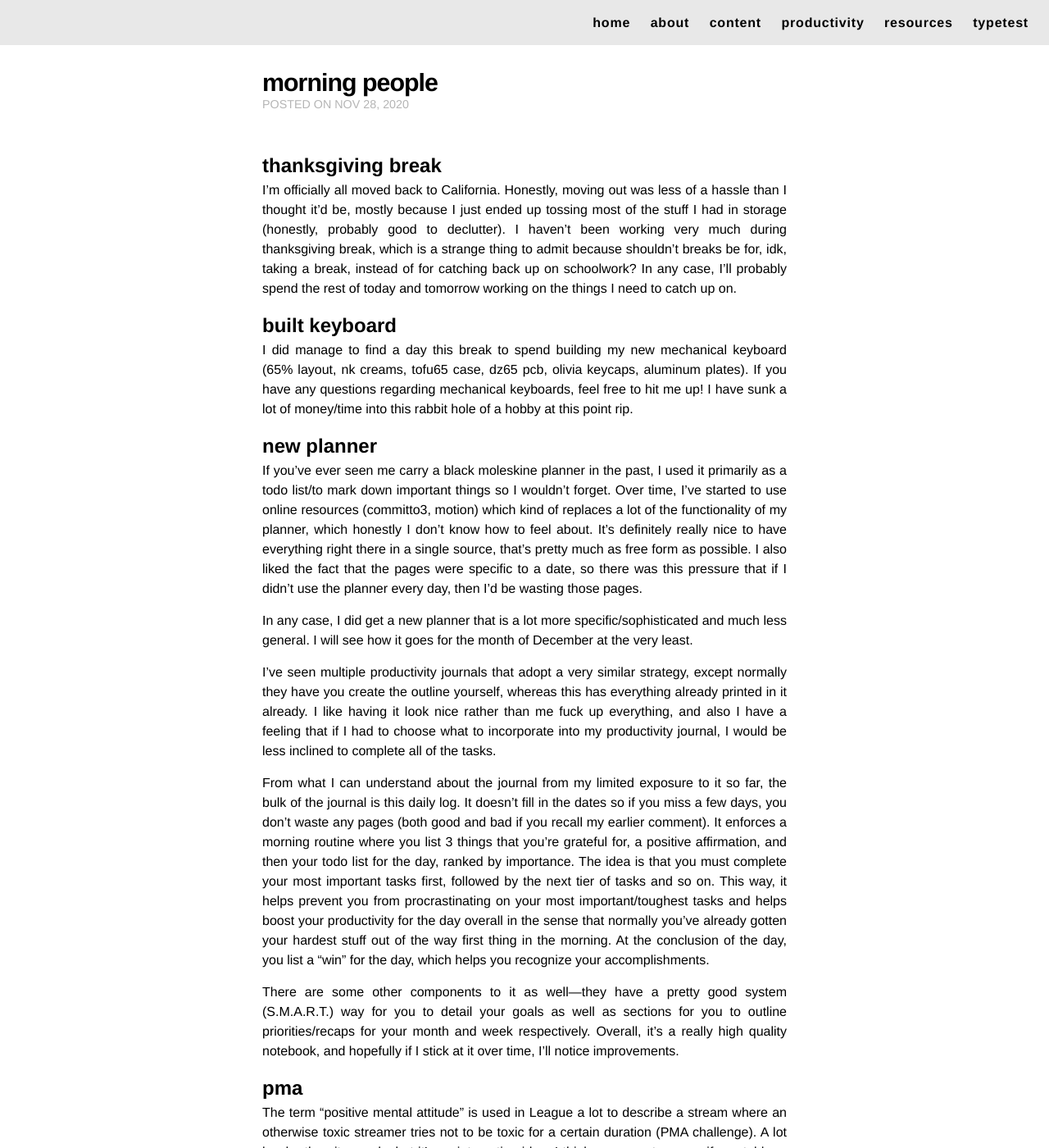
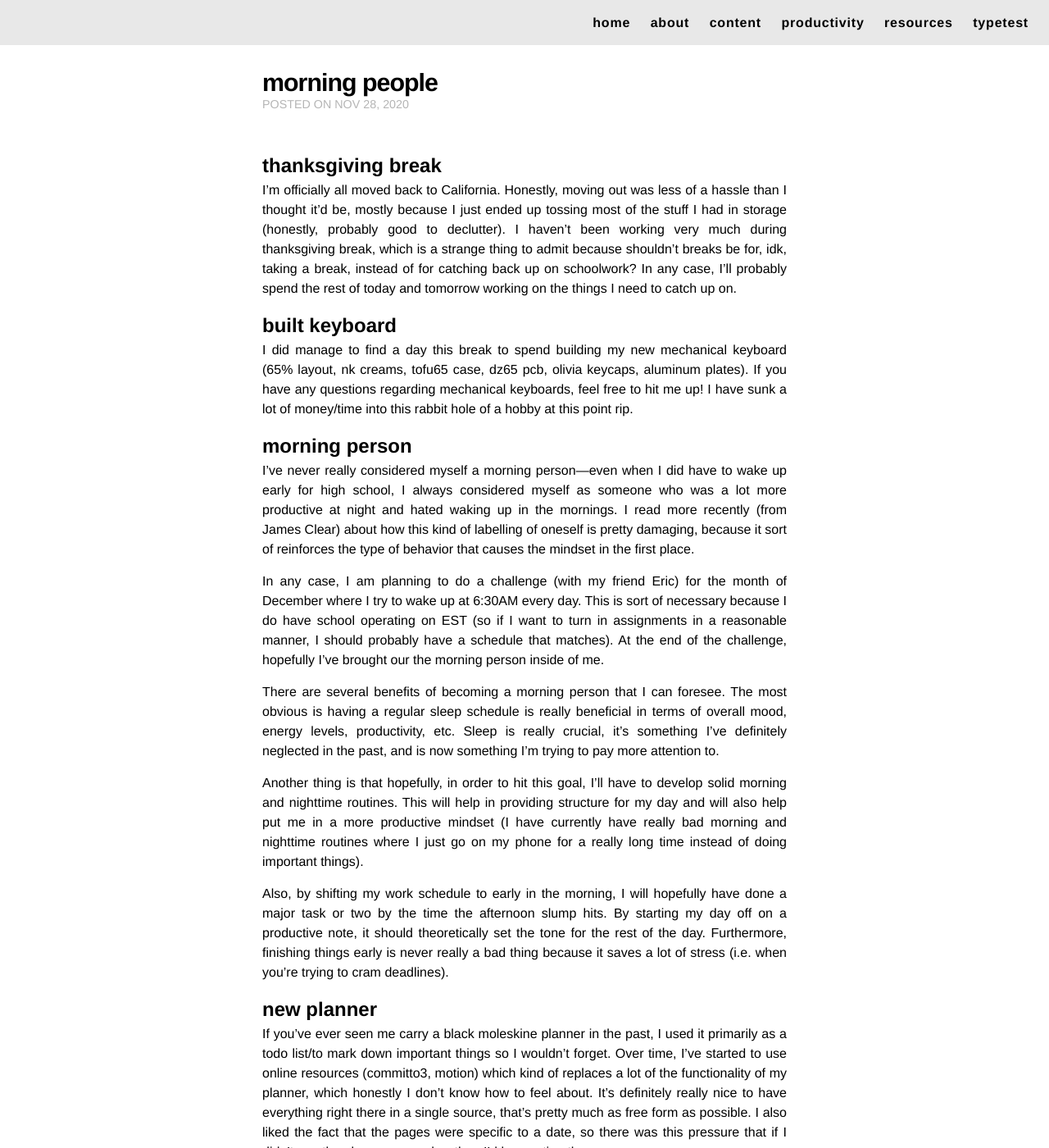
Before and after one commit to alexjwang/personal-blog, a Jekyll site: the page built from _posts/2020-11-28-morning-people.markdown, in a window 1280 px wide and 1400 px high. Shown: the whole window at 82% size. Built offline with Jekyll 4.4.1, drawn with Linux system fonts in a browser that asks for light colours; nearby versions of some CDN libraries.

Commit message:
morning ppl added sleep challenge

```diff
--- a/_posts/2020-11-28-morning-people.markdown
+++ b/_posts/2020-11-28-morning-people.markdown
@@ -9,6 +9,17 @@ I'm officially all moved back to California. Honestly, moving out was less of a
 
 ## built keyboard
 I did manage to find a day this break to spend building my new mechanical keyboard (65% layout, nk creams, tofu65 case, dz65 pcb, olivia keycaps, aluminum plates). If you have any questions regarding mechanical keyboards, feel free to hit me up! I have sunk a lot of money/time into this rabbit hole of a hobby at this point rip.
+
+## morning person
+I've never really considered myself a morning person—even when I did have to wake up early for high school, I always considered myself as someone who was a lot more productive at night and hated waking up in the mornings. I read more recently (from James Clear) about how this kind of labelling of oneself is pretty damaging, because it sort of reinforces the type of behavior that causes the mindset in the first place.
+
+In any case, I am planning to do a challenge (with my friend Eric) for the month of December where I try to wake up at 6:30AM every day. This is sort of necessary because I do have school operating on EST (so if I want to turn in assignments in a reasonable manner, I should probably have a schedule that matches). At the end of the challenge, hopefully I've brought our the morning person inside of me.
+
+There are several benefits of becoming a morning person that I can foresee. The most obvious is having a regular sleep schedule is really beneficial in terms of overall mood, energy levels, productivity, etc. Sleep is really crucial, it's something I've definitely neglected in the past, and is now something I'm trying to pay more attention to.
+
+Another thing is that hopefully, in order to hit this goal, I'll have to develop solid morning and nighttime routines. This will help in providing structure for my day and will also help put me in a more productive mindset (I have currently have really bad morning and nighttime routines where I just go on my phone for a really long time instead of doing important things).
+
+Also, by shifting my work schedule to early in the morning, I will hopefully have done a major task or two by the time the afternoon slump hits. By starting my day off on a productive note, it should theoretically set the tone for the rest of the day. Furthermore, finishing things early is never really a bad thing because it saves a lot of stress (i.e. when you're trying to cram deadlines).
 
 ## new planner
 If you've ever seen me carry a black moleskine planner in the past, I used it primarily as a todo list/to mark down important things so I wouldn't forget. Over time, I've started to use online resources (committo3, motion) which kind of replaces a lot of the functionality of my planner, which honestly I don't know how to feel about. It's definitely really nice to have everything right there in a single source, that's pretty much as free form as possible. I also liked the fact that the pages were specific to a date, so there was this pressure that if I didn't use the planner every day, then I'd be wasting those pages.
```
